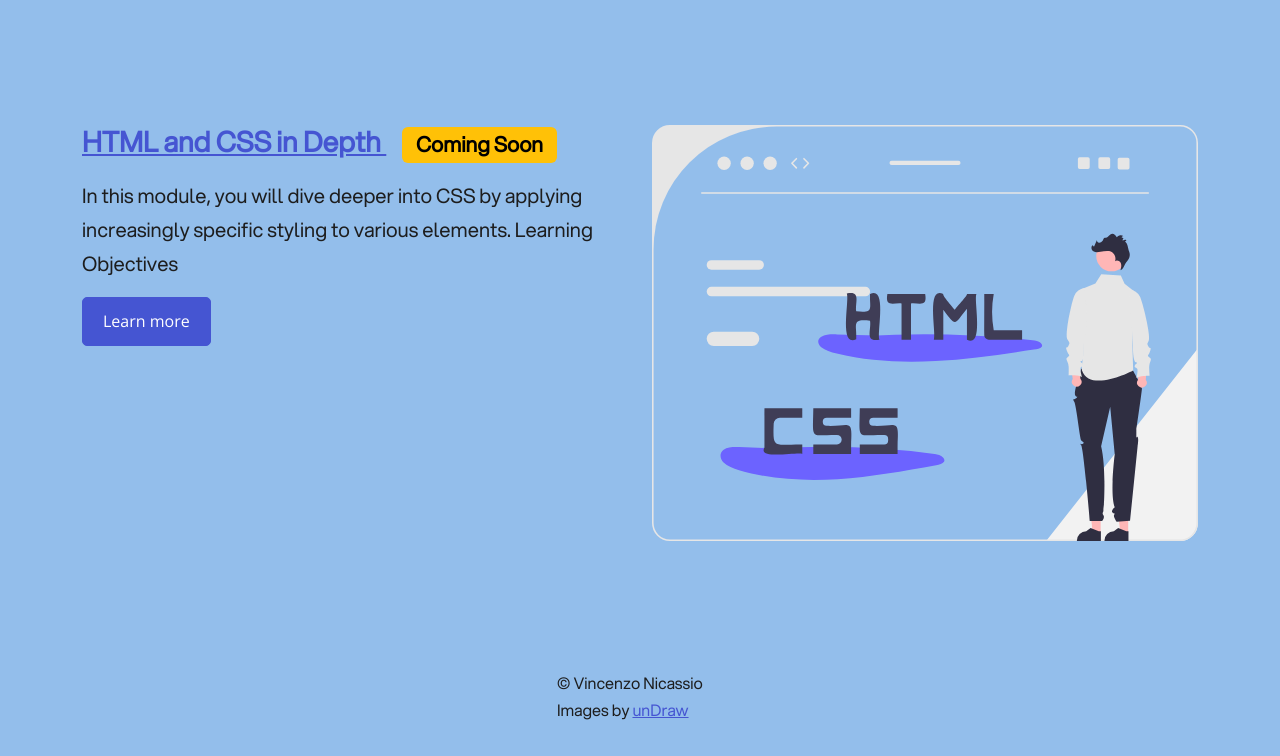
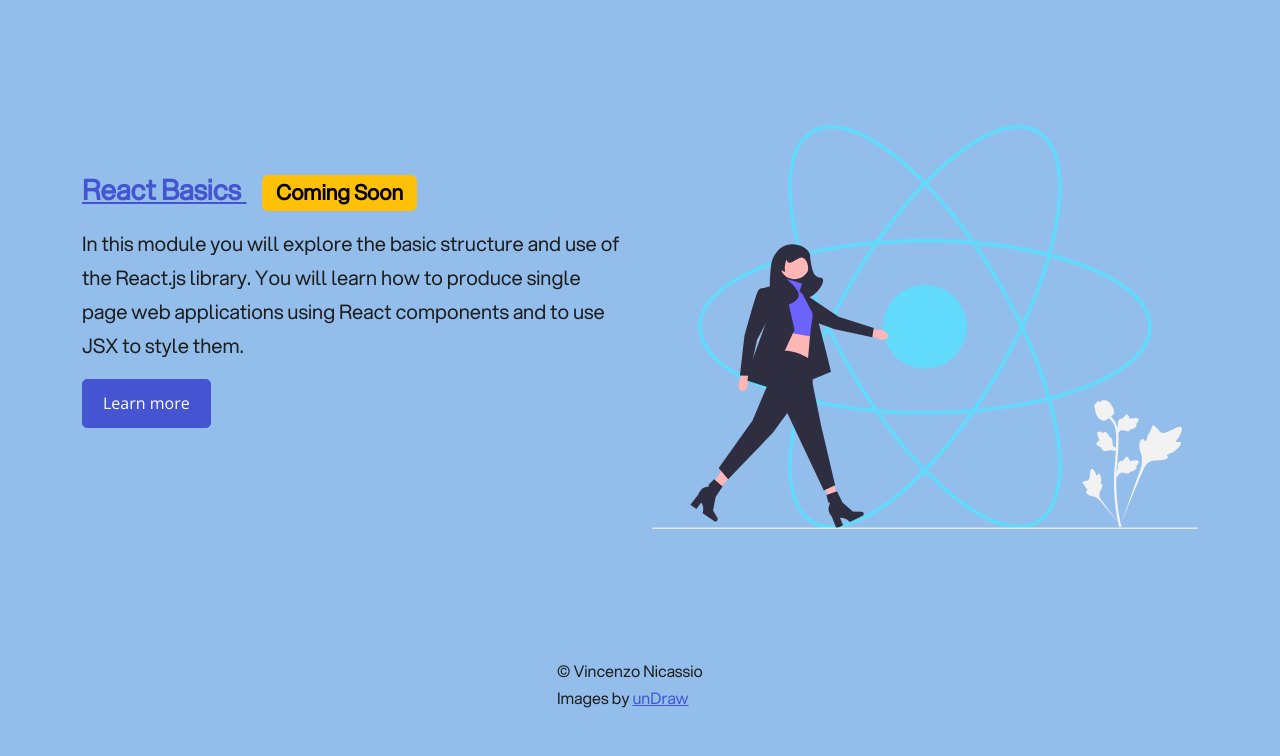
Before and after one commit to tiubarore/learn-frontend-development, a website: page index.html in a window 1280 px wide. Shown: the part 2060-2816 px from the top of the page. Drawn offline with nearby package versions, Linux system fonts and the light colour scheme; files that its build step writes are made by us from their sources.

Commit message:
added react section

```diff
--- a/index.html
+++ b/index.html
@@ -177,25 +177,25 @@
     <section class="">
       <div class="container my-5 my-md-7">
         <div class="row">
-          <div class="col-md-6">
+          <div class="col-md-6 mt-md-5">
             <a href="#"
               ><h3 class="text-primary">
-                HTML and CSS in Depth
+                React Basics
                 <span class="badge text-bg-warning ms-md-3 mt-2 mt-md-0"
                   >Coming Soon</span
                 >
               </h3></a
             >
             <p class="lead text-dark">
-              In this module, you will dive deeper into CSS by applying
-              increasingly specific styling to various elements. Learning
-              Objectives
+              In this module you will explore the basic structure and use of the
+              React.js library. You will learn how to produce single page web
+              applications using React components and to use JSX to style them.
             </p>
             <a href="" class="btn btn-primary">Learn more</a>
           </div>
           <div class="col-md-6 mt-5 mt-md-0 d-none d-md-block">
             <div class="image-container">
-              <img src="imgs/ht.svg" alt="" class="img-fluid" />
+              <img src="react.svg" alt="" class="img-fluid" />
             </div>
           </div>
         </div>
```
Also changed, not shown: react.svg (added).
